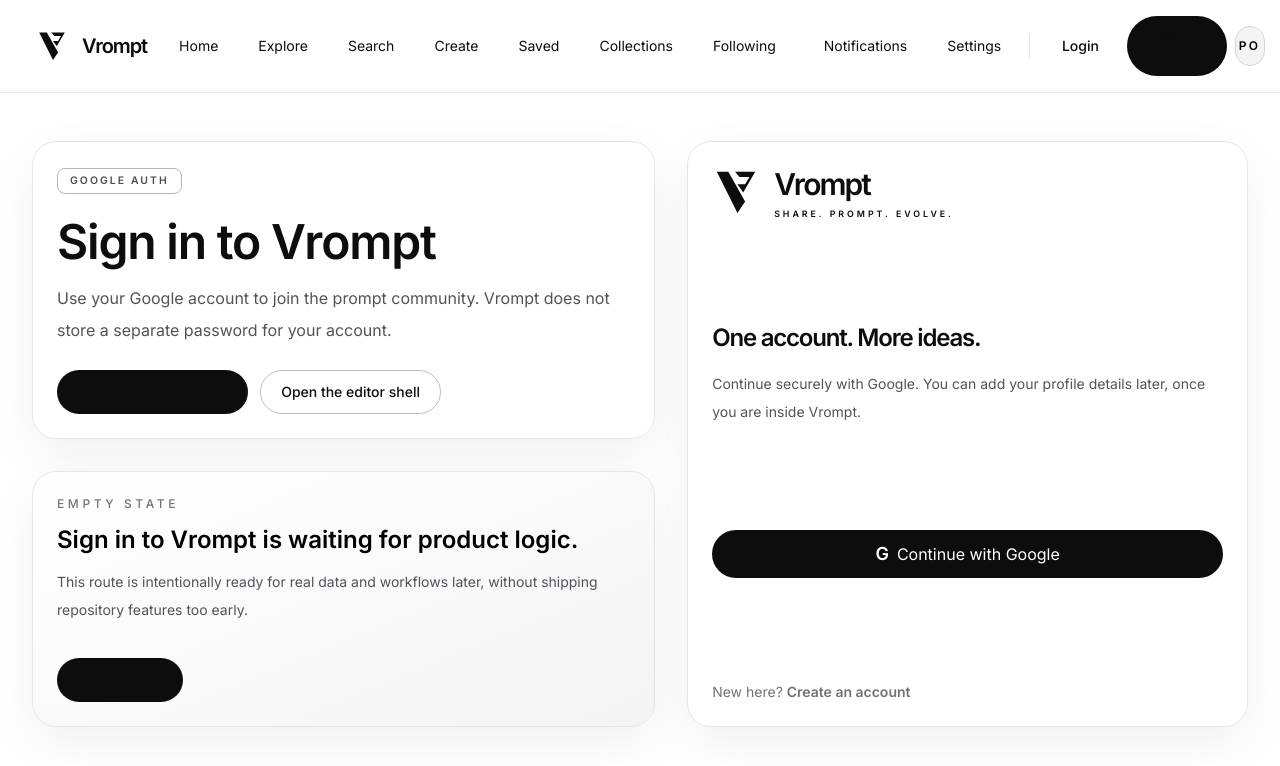
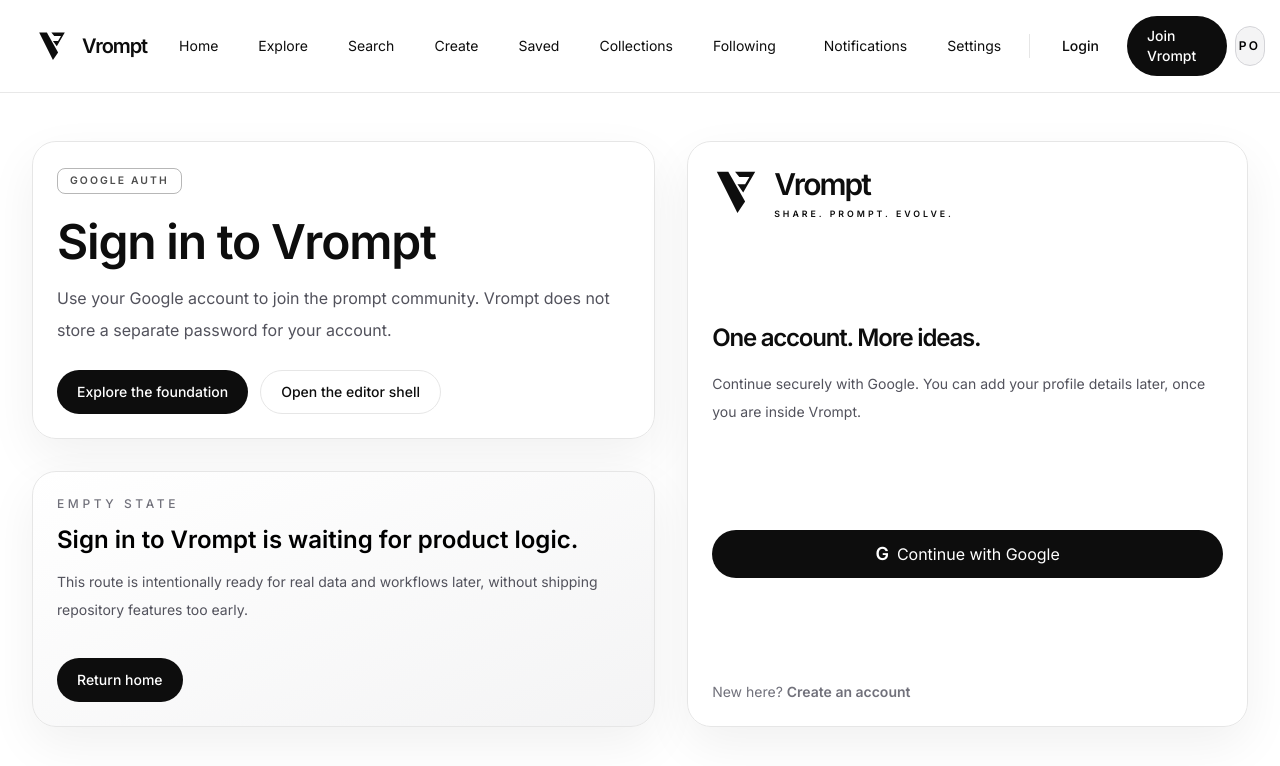
Before and after one commit to curib123/vrompt, a Next.js app in the folder apps/web/: page /login in a window 1280 px wide. Shown: the top 766 px of the page. Built offline with nearby package versions, Linux system fonts and the light colour scheme; no server answers.

Commit message:
fix button text contrast

```diff
--- a/apps/web/components/layout/mobile-nav.tsx
+++ b/apps/web/components/layout/mobile-nav.tsx
@@ -35,8 +35,8 @@
                 className={cn(
                   'rounded-2xl px-4 py-3 text-sm transition',
                   pathname === route.href
-                    ? 'bg-black text-white dark:bg-white dark:text-black'
-                    : 'text-zinc-600 hover:bg-zinc-100 dark:text-zinc-400 dark:hover:bg-zinc-900',
+                    ? 'bg-[#0D0D0D] !text-white dark:bg-white dark:!text-[#0D0D0D]'
+                    : '!text-[#4D4D4D] hover:bg-[#E6E6E6] dark:!text-zinc-300 dark:hover:bg-[#1A1A1A]',
                 )}
                 href={route.href as Route}
                 key={route.href}
--- a/apps/web/components/ui/button.tsx
+++ b/apps/web/components/ui/button.tsx
@@ -12,11 +12,11 @@
 
 const variantClasses: Record<ButtonVariant, string> = {
   primary:
-    'bg-[#0D0D0D] text-white hover:bg-[#1A1A1A] focus-visible:outline-black dark:bg-white dark:text-[#0D0D0D] dark:hover:bg-[#E6E6E6]',
+    'bg-[#0D0D0D] !text-white hover:bg-[#1A1A1A] focus-visible:outline-black dark:bg-white dark:!text-[#0D0D0D] dark:hover:bg-[#E6E6E6]',
   secondary:
-    'border border-[#BDBDBD] bg-white text-[#0D0D0D] hover:border-[#0D0D0D] hover:bg-[#E6E6E6] focus-visible:outline-black dark:border-zinc-700 dark:bg-[#1A1A1A] dark:text-white dark:hover:border-white dark:hover:bg-zinc-900',
+    'border border-[#E6E6E6] bg-white !text-[#0D0D0D] hover:border-[#0D0D0D] hover:bg-[#E6E6E6] focus-visible:outline-black dark:border-[#4D4D4D] dark:bg-[#1A1A1A] dark:!text-white dark:hover:border-white dark:hover:bg-[#0D0D0D]',
   ghost:
-    'bg-transparent text-black hover:bg-zinc-100 focus-visible:outline-black dark:text-white dark:hover:bg-zinc-900',
+    'bg-transparent !text-[#0D0D0D] hover:bg-[#E6E6E6] focus-visible:outline-black dark:!text-white dark:hover:bg-[#1A1A1A]',
 };
 
 export function getButtonClasses(variant: ButtonVariant, className?: string) {
--- a/apps/web/components/ui/tabs.tsx
+++ b/apps/web/components/ui/tabs.tsx
@@ -35,8 +35,8 @@
               className={cn(
                 'min-h-11 shrink-0 rounded-full px-4 py-2 text-sm transition focus-visible:outline focus-visible:outline-2 focus-visible:outline-offset-2 focus-visible:outline-black dark:focus-visible:outline-white',
                 isSelected
-                  ? 'bg-black text-white dark:bg-white dark:text-black'
-                  : 'text-zinc-600 hover:bg-zinc-100 dark:text-zinc-400 dark:hover:bg-zinc-900',
+                  ? 'bg-[#0D0D0D] !text-white dark:bg-white dark:!text-[#0D0D0D]'
+                  : '!text-[#4D4D4D] hover:bg-[#E6E6E6] dark:!text-zinc-300 dark:hover:bg-[#1A1A1A]',
               )}
               id={`${idPrefix}-${item.id}-tab`}
               key={item.id}
```
